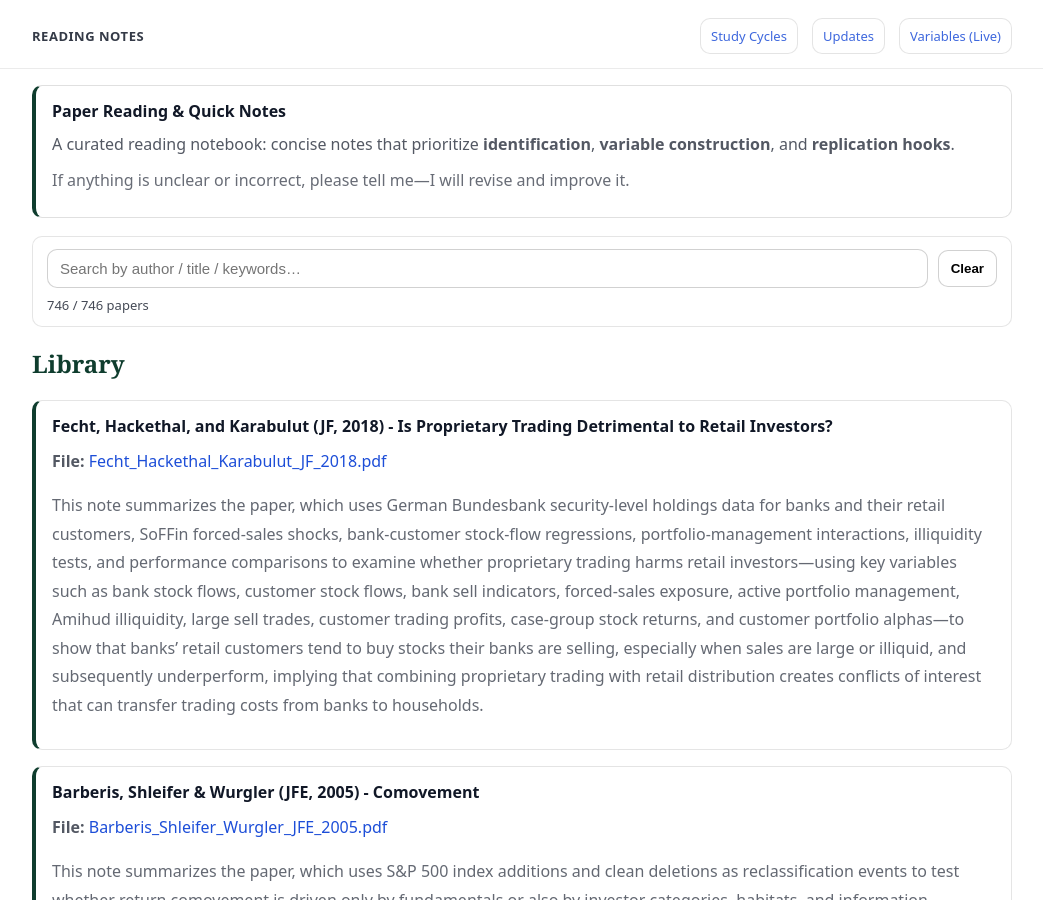
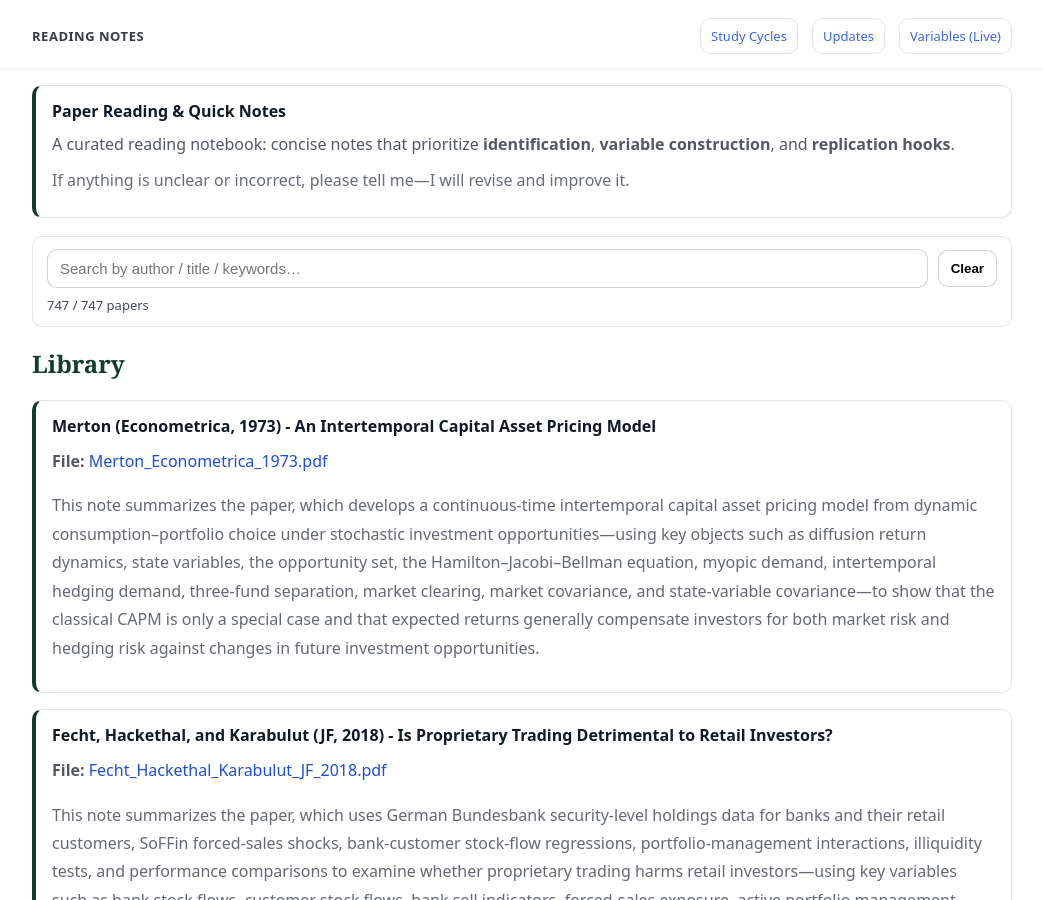
Before and after one commit to yaxinzn/study-archive, a Jekyll site: the page built from reading/index.md, in a window 1280 px wide and 900 px high. Shown: the whole window, without its empty margins (118-1161 px from the left). Built offline with Jekyll 4.4.1, drawn with Linux system fonts in a browser that asks for light colours.

Commit message:
Reading: add/update Merton_Econometrica_1973.pdf

```diff
--- a/_data/reading.yml
+++ b/_data/reading.yml
@@ -1,3 +1,7 @@
+- title: "Merton (Econometrica, 1973) - An Intertemporal Capital Asset Pricing Model"
+  file: "Merton_Econometrica_1973.pdf"
+  desc: "This note summarizes the paper, which develops a continuous-time intertemporal capital asset pricing model from dynamic consumption–portfolio choice under stochastic investment opportunities—using key objects such as diffusion return dynamics, state variables, the opportunity set, the Hamilton–Jacobi–Bellman equation, myopic demand, intertemporal hedging demand, three-fund separation, market clearing, market covariance, and state-variable covariance—to show that the classical CAPM is only a special case and that expected returns generally compensate investors for both market risk and hedging risk against changes in future investment opportunities."
+
 - title: "Fecht, Hackethal, and Karabulut (JF, 2018) - Is Proprietary Trading Detrimental to Retail Investors?"
   file: "Fecht_Hackethal_Karabulut_JF_2018.pdf"
   desc: "This note summarizes the paper, which uses German Bundesbank security-level holdings data for banks and their retail customers, SoFFin forced-sales shocks, bank-customer stock-flow regressions, portfolio-management interactions, illiquidity tests, and performance comparisons to examine whether proprietary trading harms retail investors—using key variables such as bank stock flows, customer stock flows, bank sell indicators, forced-sales exposure, active portfolio management, Amihud illiquidity, large sell trades, customer trading profits, case-group stock returns, and customer portfolio alphas—to show that banks’ retail customers tend to buy stocks their banks are selling, especially when sales are large or illiquid, and subsequently underperform, implying that combining proprietary trading with retail distribution creates conflicts of interest that can transfer trading costs from banks to households."
```
Also changed, not shown: 1 other file.
